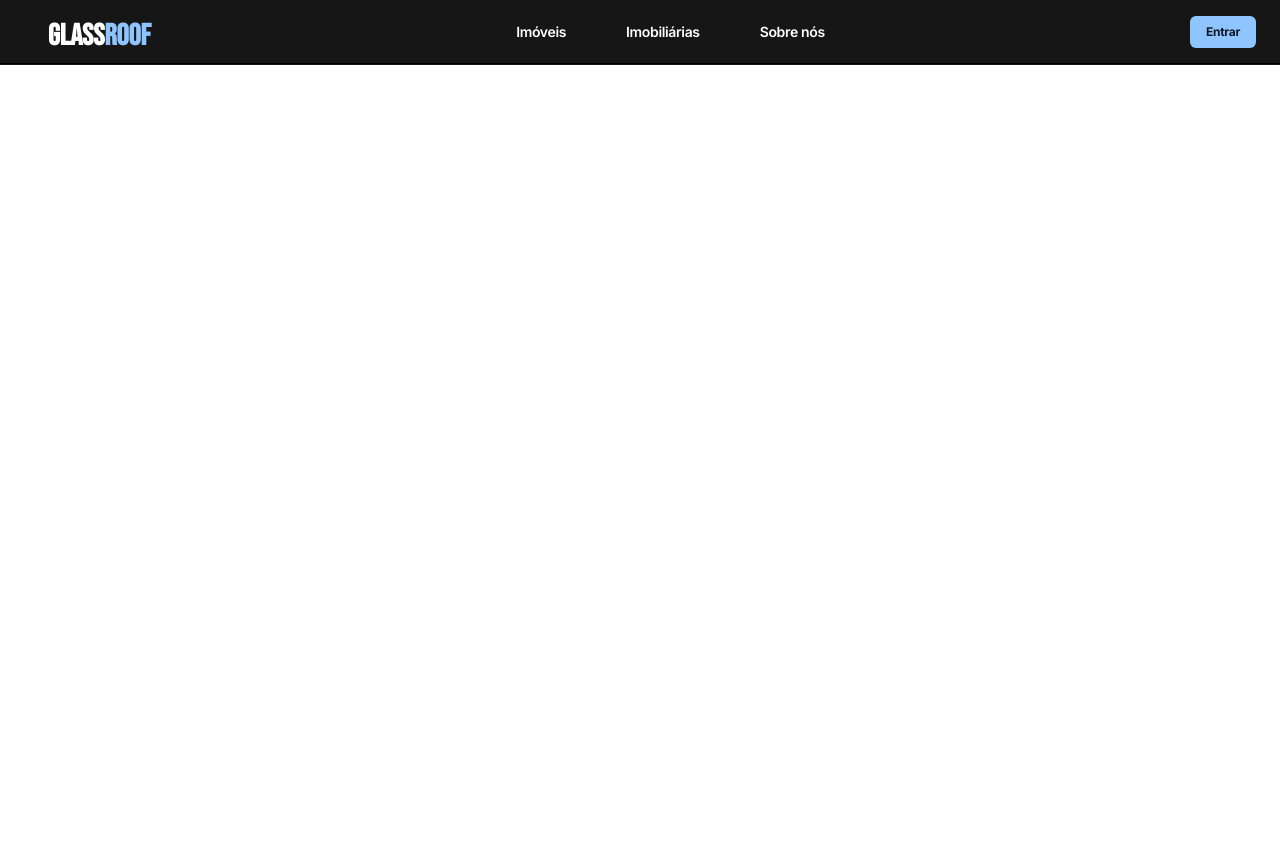
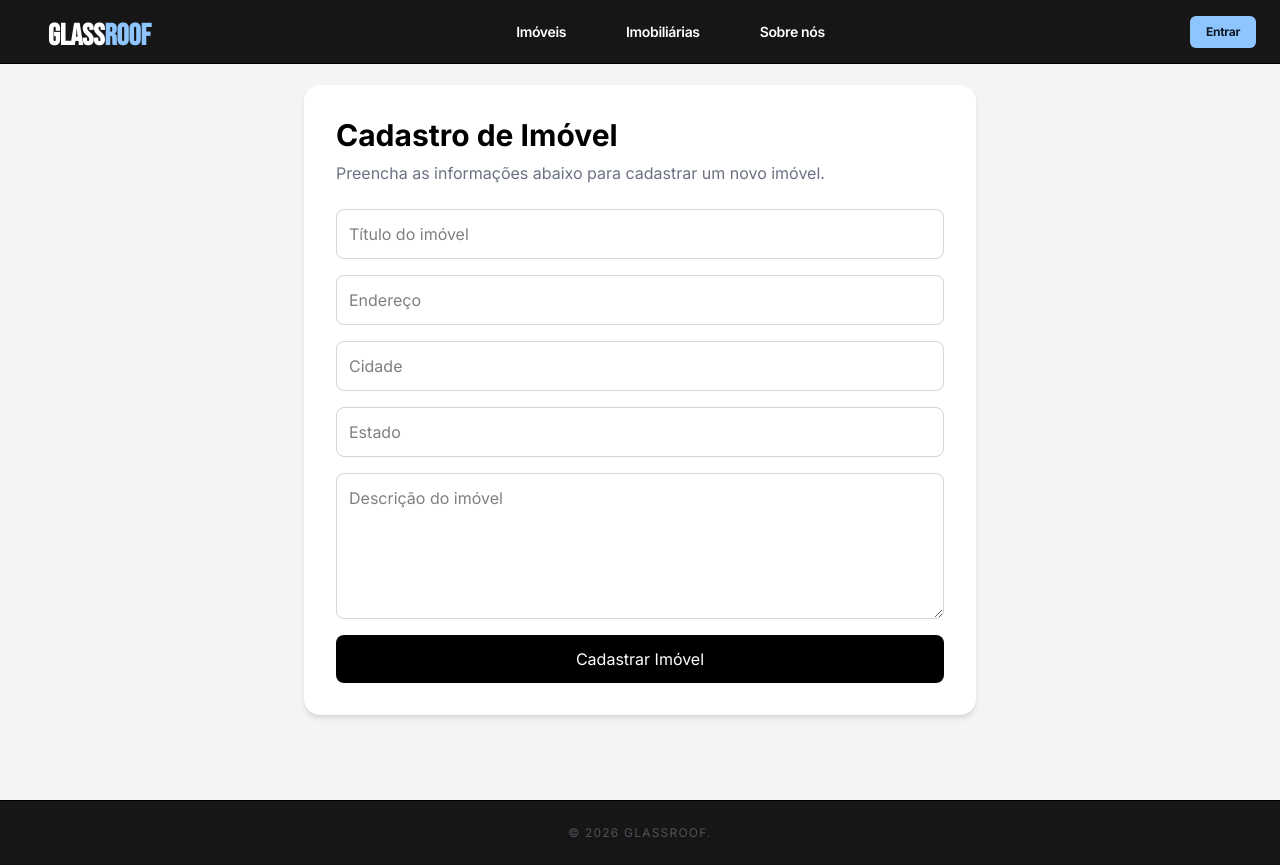
Before and after one commit to felipe-lisandro/glassroof, a React (Vite) app in the folder frontend/: page /criar-imovel in a window 1280 px wide. Before the commit the page ends 800 px from the top, so only its background shows below. Built offline with nearby package versions, Linux system fonts and the light colour scheme.

Commit message:
feat: cria tela de cadastro de imóveis

```diff
--- /dev/null
+++ b/frontend/src/pages/CreateProperty.jsx
@@ -0,0 +1,53 @@
+function CreateProperty() {
+  return (
+    <main className="min-h-screen flex items-center justify-center bg-gray-100 px-4 py-10">
+      <div className="w-full max-w-2xl bg-white rounded-2xl shadow-md p-8">
+        <h1 className="text-3xl font-bold mb-2">Cadastro de Imóvel</h1>
+        <p className="text-gray-500 mb-6">
+          Preencha as informações abaixo para cadastrar um novo imóvel.
+        </p>
+
+        <form className="flex flex-col gap-4">
+          <input
+            type="text"
+            placeholder="Título do imóvel"
+            className="p-3 border border-gray-300 rounded-lg"
+          />
+
+          <input
+            type="text"
+            placeholder="Endereço"
+            className="p-3 border border-gray-300 rounded-lg"
+          />
+
+          <input
+            type="text"
+            placeholder="Cidade"
+            className="p-3 border border-gray-300 rounded-lg"
+          />
+
+          <input
+            type="text"
+            placeholder="Estado"
+            className="p-3 border border-gray-300 rounded-lg"
+          />
+
+          <textarea
+            placeholder="Descrição do imóvel"
+            rows="5"
+            className="p-3 border border-gray-300 rounded-lg"
+          ></textarea>
+
+          <button
+            type="submit"
+            className="bg-black text-white p-3 rounded-lg hover:opacity-90 transition"
+          >
+            Cadastrar Imóvel
+          </button>
+        </form>
+      </div>
+    </main>
+  );
+}
+
+export default CreateProperty;
--- a/frontend/src/routes/index.jsx
+++ b/frontend/src/routes/index.jsx
@@ -2,6 +2,7 @@ import { Routes, Route } from "react-router-dom"
 import Home from "../pages/Home"
 import Login from "../pages/Login"
 import Cadastro from "../pages/Cadastro"
+import CreateProperty from "../pages/CreateProperty"
 
 export default function AppRoutes() {
   return (
@@ -9,6 +10,7 @@ export default function AppRoutes() {
       <Route path="/" element={<Home />} />
       <Route path="/login" element={<Login />} />
       <Route path="/cadastro" element={<Cadastro />} />
+      <Route path="/criar-imovel" element={<CreateProperty />} />
     </Routes>
   )
 }
```
Also changed, not shown: frontend/src/services/propertyService.js (added).
